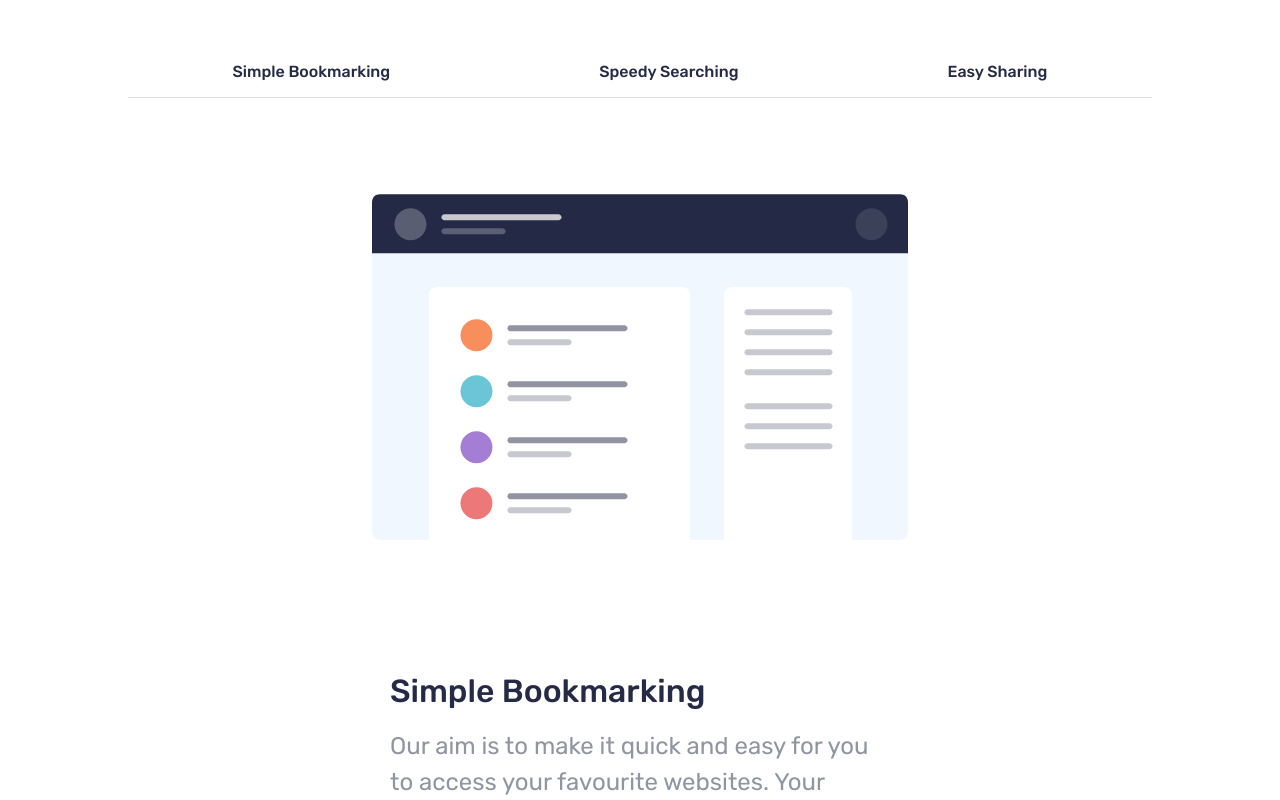
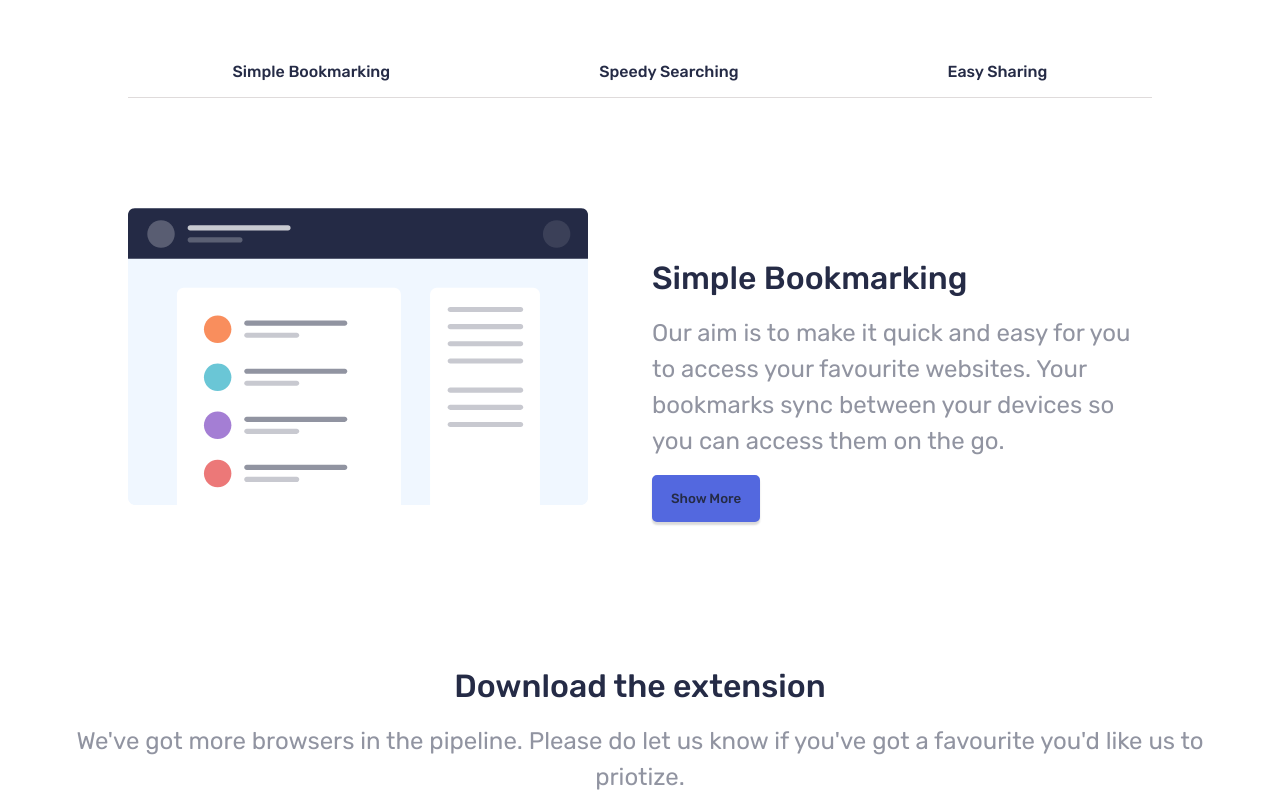
Before and after one commit to Saurabhdaswant/Bookmark, a React (Create React App) app: page / in a window 1280 px wide. Shown: the part 900-1700 px from the top of the page. Built offline with nearby package versions, Linux system fonts and the light colour scheme; the HTML template or start-up script is replaced by a standard one.

Commit message:
fix : flex:row to features detail sec

```diff
--- a/src/Sass/Features.scss
+++ b/src/Sass/Features.scss
@@ -96,6 +96,7 @@
         }
       }
       @include tablet {
+        flex-direction: row;
         justify-content: space-between;
         padding: 4rem 0;
         align-items: center;
--- a/src/css/Features.css
+++ b/src/css/Features.css
@@ -158,6 +158,10 @@
 
 @media screen and (min-width: 800px) {
   .features__main__details {
+    -webkit-box-orient: horizontal;
+    -webkit-box-direction: normal;
+        -ms-flex-direction: row;
+            flex-direction: row;
     -webkit-box-pack: justify;
         -ms-flex-pack: justify;
             justify-content: space-between;
```
Also changed, not shown: 1 other file (tests, documents, lock files or other folders).
